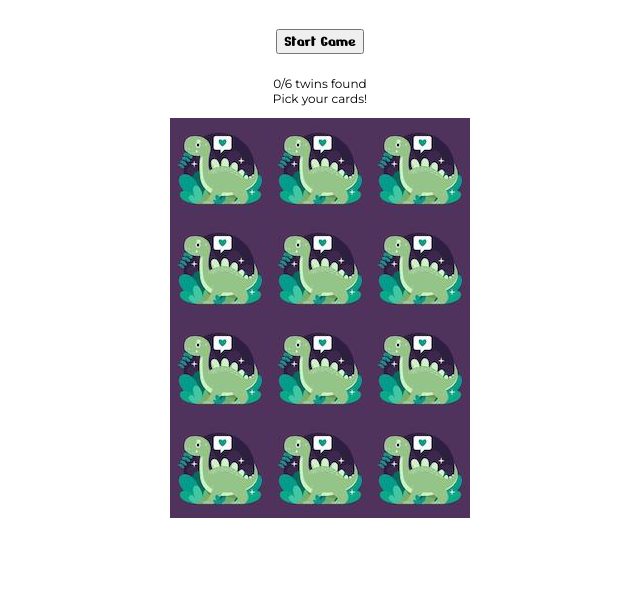
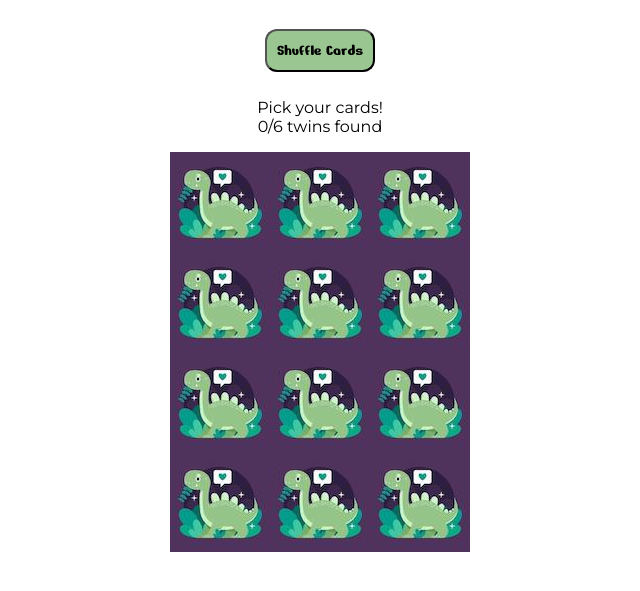
Before and after one commit to elsahelg/dinosaurs-memory-game, a plain HTML site: page index.html in a window 1280 px wide. Shown: the part 63-654 px from the top of the page, without its empty margins (320-960 px from the left). Drawn offline with Linux system fonts and the light colour scheme.

Commit message:
Add style to button and memory board

```diff
--- a/assets/css/style.css
+++ b/assets/css/style.css
@@ -9,14 +9,34 @@ body {
 
 }
 
+a {
+    text-decoration: none;
+    color: black;
+}
+
+a:active {
+    color: black;
+}
+
+a:after {
+    text-decoration: none;
+    color: black;
+}
+
 button {
     font-family: 'Nerko One', cursive;
     font-size: 100%;
     margin: 10px;
+    border-radius: 12px;
+    padding: 10px;
+    background-color: rgba(57, 145, 38, 0.505);
+}
+button:hover {
+    opacity: 0.7;
 }
 
 p {
-    font-size: 75%;
+    font-size: 100%;
 }
 
 .board-container {
@@ -30,4 +50,9 @@ p {
     flex-wrap: wrap;
     width: 300px;
     height: 400px;
+    cursor: pointer;
 }
+
+.grid img:hover {
+    opacity: 0.7;
+}
--- a/assets/js/script.js
+++ b/assets/js/script.js
@@ -49,16 +49,16 @@ document.addEventListener('DOMContentLoaded', () => {
             name: 'tyrannosaurusrex',
             img: 'assets/images/tyrannosaurusrex.jpg'
         }
-    ]
+    ];
 
-    cardArray.sort (() => 0.5 - Math.random())
+    cardArray.sort (() => 0.5 - Math.random());
 
-    const grid = document.querySelector('.grid')
-    const scoreDisplay = document.querySelector('.score')
-    const textAlertDisplay = document.querySelector('.text-alert')
-    var cardsClicked = []
-    var cardsClickedId = []
-    var cardsMatch = []
+    const grid = document.querySelector('.grid');
+    const scoreDisplay = document.querySelector('.score');
+    const textAlertDisplay = document.querySelector('.text-alert');
+    var cardsClicked = [];
+    var cardsClickedId = [];
+    var cardsMatch = [];
 
     //generate memory board
     function generateBoard() {
@@ -69,8 +69,7 @@ document.addEventListener('DOMContentLoaded', () => {
             card.addEventListener('click', flipCard)
             grid.appendChild(card)
         }
-    }
-
+    };
 
     //flip cards
     function flipCard() {
@@ -81,7 +80,7 @@ document.addEventListener('DOMContentLoaded', () => {
         if (cardsClicked.length === 2) {
             setTimeout(checkMatch, 600)
         }
-    }
+    };
 
     //check chosen cards for match
     function checkMatch() {
@@ -90,8 +89,6 @@ document.addEventListener('DOMContentLoaded', () => {
         const secondPickId = cardsClickedId[1]
         if (cardsClicked[0] === cardsClicked[1]) {
             textAlertDisplay.textContent = "It's a match! Keep going!"
-            cards[firstPickId].setAttribute('src', 'assets/images/placeholder.png')
-            cards[secondPickId].setAttribute('src', 'assets/images/placeholder.png')
             cardsMatch.push(cardsClicked)
         } else {
             textAlertDisplay.textContent = "Sorry, no match! Try again!"
@@ -104,9 +101,8 @@ document.addEventListener('DOMContentLoaded', () => {
         if (cardsMatch.length === 6) {
             textAlertDisplay.textContent = 'Congratulations! You found all twins!'
         }
-    }
+    };
 
-
-    generateBoard()
+    generateBoard();
 
 })
--- a/index.html
+++ b/index.html
@@ -20,8 +20,8 @@
     <div class="heading">
         <h1>Dinosaurs Memory Game</h1>
     </div>
-    <button id="startGame">Start Game</button>
-    <p><span class="score">0</span>/6 twins found<br><span class="text-alert">Pick your cards!</span></p>
+    <button id="shuffle"><a href="/">Shuffle Cards</a></button>
+    <p><span class="text-alert">Pick your cards!</span><br><span class="score">0</span>/6 twins found</p>
     <div class="board-container">
         <div class="grid">
         </div>
```
